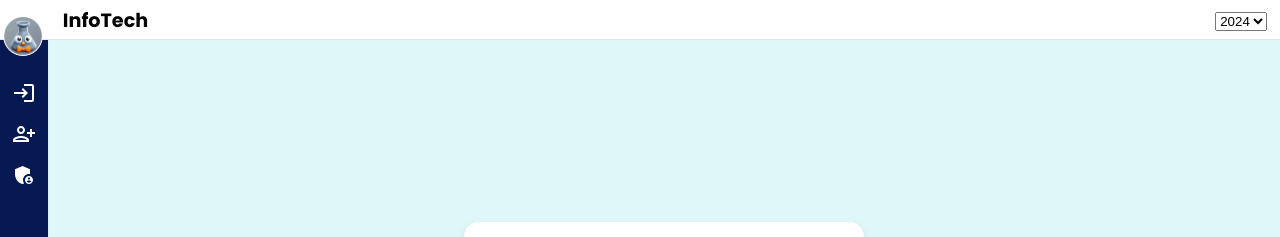
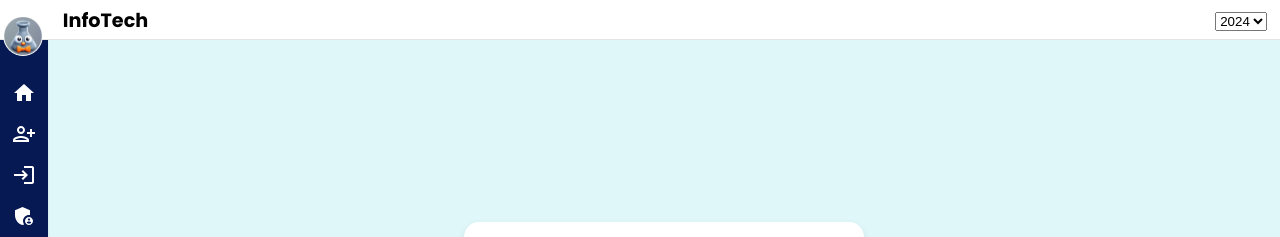
Before and after one commit to MERN-EZ/MERN-project, a React (Create React App) app: page /login in a window 1280 px wide. Shown: the top 237 px of the page. Built offline with nearby package versions, Linux system fonts and the light colour scheme.

Commit message:
chore: Update navigation links and add logout functionality

```diff
--- a/src/pages/Student/Logout/logout.js
+++ b/src/components/common/Logout/logout.js
@@ -1,6 +1,6 @@
-import React, { useEffect } from 'react';
+import React from 'react';
 import { useNavigate } from 'react-router-dom';
-import Alert from '../../../components/common/Alert/Alert';
+import Alert from '../Alert/Alert';
 import { useAuth } from '../../../context/AuthContext';
 import { useDB } from '../../../context/DatabaseContext';
 import { useUser } from '../../../context/UserContext';
--- a/src/components/common/NavBar/navData.js
+++ b/src/components/common/NavBar/navData.js
@@ -32,16 +32,19 @@ const navLinks_student = [
 const navLinks_admin = [
   { path: '/', name: 'Home', exact: true, icon: <HomeIcon /> },
   { path: '/admin', name: 'Admin Panel', icon: <AdminPanelSettingsIcon /> },
+  { path: '/logout', name: 'Logout', icon: <LogoutIcon /> },
 ];
 
 const navLinks_assistant = [
   { path: '/', name: 'Home', exact: true, icon: <HomeIcon /> },
   { path: '/assistant', name: 'Assistant', icon: <AssistantIcon /> },
+  { path: '/logout', name: 'Logout', icon: <LogoutIcon /> },
 ];
 
 const navLinks_guest = [
+  { path: '/', name: 'Home', exact: true, icon: <HomeIcon /> },
+  { path: '/register', name: 'Register', icon: <PersonAddAlt /> },
   { path: '/login', name: 'Login', exact: true, icon: <LoginIcon /> },
-  { path: '/register', name: 'Register', icon: <PersonAddAlt /> },
   { path: '/staffLogin', name: 'staffLogin', icon: <AdminPanelSettingsIcon /> },
 ];
 
--- a/src/hooks/useStaffLogin.js
+++ b/src/hooks/useStaffLogin.js
@@ -6,7 +6,7 @@ import axios from 'axios';
 import { useUserRole } from '../context/UserRoleContext';
 
 const useStaffLogin = () => {
-  const { DB, setDB } = useDB();
+  const { setDB } = useDB();
   const { setAuth } = useAuth();
   const { setUserDetails } = useUser();
   const { setUserRole } = useUserRole();
@@ -22,7 +22,7 @@ const useStaffLogin = () => {
       const response = await axios.post(
         `http://localhost:5000/guest/auth/login/staff`,
         { username, password, role: userRole },
-        { headers: { 'db-name': DB } }
+        { headers: { 'db-name': '2024' } }
       );
       const { token, role } = response.data;
 
--- a/src/pages/Teacher/Home/Home.js
+++ b/src/pages/Teacher/Home/Home.js
@@ -12,7 +12,7 @@ const GuestHomePage = () => {
   }, [data]);
 
   const [homework, setHomework] = useState([]);
-  const { data: homeworkData } = useGetRequest('student/homeworks');
+  const { data: homeworkData } = useGetRequest('teacher/homework');
 
   useEffect(() => {
     if (homeworkData) {
--- a/src/routes/AdminRoutes.js
+++ b/src/routes/AdminRoutes.js
@@ -3,7 +3,8 @@ import { Route, Routes } from 'react-router-dom';
 import AdminHomePage from '../pages/Admin/Home/AdminMain';
 import StudentRequests from '../pages/Admin/StudentRequests';
 import CreateAssistant from '../pages/Admin/CreateAssistant';
-import NotFound from '../pages/NotFound/NotFound';
+import Logout from '../components/common/Logout/logout';
+import NotFound from '../components/common/NotFound/NotFound';
 // import StudentManagement from "../pages/Admin/StudentManagement";
 
 const AdminRoutes = () => (
@@ -12,7 +13,7 @@ const AdminRoutes = () => (
     <Route path="/student-requests" element={<StudentRequests />} />
     <Route path="/create-assistant" element={<CreateAssistant />} />
     {/*<Route path="/manage-student" element={<StudentManagement />} /> */}
-    {/* Add more guest-specific routes here */}
+    <Route path="/logout" element={<Logout />} />
     <Route path="*" element={<NotFound />} />
   </Routes>
 );
--- a/src/routes/AssistantRoutes.js
+++ b/src/routes/AssistantRoutes.js
@@ -1,7 +1,7 @@
 import React from 'react';
 import { Route, Routes } from 'react-router-dom';
 import Dashboard from '../pages/Assistant/Dashboard/Dashboard';
-import NotFound from '../pages/NotFound/NotFound';
+import NotFound from '../components/common/NotFound/NotFound';
 import Payment from '../pages/Assistant/Payment/Payment';
 
 const AssistantRoutes = () => (
--- a/src/routes/GuestRoutes.js
+++ b/src/routes/GuestRoutes.js
@@ -3,7 +3,7 @@ import { Route, Routes } from 'react-router-dom';
 import GuestHomePage from '../pages/Guest/Home/Home';
 import RegistrationPage from '../pages/Guest/RegistrationPage/RegistrationPage';
 import LoginPage from '../pages/Guest/Login/LoginPage';
-import NotFound from '../pages/NotFound/NotFound';
+import NotFound from '../components/common/NotFound/NotFound';
 import StaffLoginPage from '../pages/Guest/staffLogin/StaffLoginPage.js';
 
 const GuestRoutes = () => (
--- a/src/routes/StudentRoutes.js
+++ b/src/routes/StudentRoutes.js
@@ -7,9 +7,9 @@ import Profile from '../pages/Student/Profile/Profile';
 import EditProfile from '../pages/Student/EditProfile/EditProfile';
 import Payments from '../pages/Student/Components/Payments';
 import HomeworkSubmission from '../pages/Student/Components/HomeWorkSubmission';
-import NotFound from '../pages/NotFound/NotFound';
+import NotFound from '../components/common/NotFound/NotFound';
 import StudentSupportPage from '../pages/Student/StudentSupportPage/StudentSupportPage';
-import Logout from '../pages/Student/Logout/logout';
+import Logout from '../components/common/Logout/logout';
 
 const StudentRoutes = () => (
   <Routes>
--- a/src/routes/TeacherRoutes.js
+++ b/src/routes/TeacherRoutes.js
@@ -7,7 +7,9 @@ import EditLesson from '../pages/Teacher/EditLesson/EditLesson';
 import CreateHomework from '../pages/Teacher/CreateHomework/CreateHomework';
 import EditHomework from '../pages/Teacher/EditHomework/EditHomework';
 import ViewSubmission from '../pages/Teacher/ViewSubmission/ViewSubmission';
-import NotFound from '../pages/NotFound/NotFound';
+import NotFound from '../components/common/NotFound/NotFound';
+import Logout from '../components/common/Logout/logout';
+
 import './../pages/Teacher/Teacher.css';
 
 const TeacherRoutes = () => (
@@ -19,6 +21,7 @@ const TeacherRoutes = () => (
     <Route path="/homework/create" element={<CreateHomework />} />
     <Route path="/homework/edit" element={<EditHomework />} />
     <Route path="/homework/view" element={<ViewSubmission />} />
+    <Route path="/logout" element={<Logout />} />
     <Route path="*" element={<NotFound />} />
   </Routes>
 );
```
Also changed, not shown: src/components/common/NotFound/NotFound.js (renamed from src/pages/NotFound/NotFound.js), src/components/common/NotFound/NotFound.scss (renamed from src/pages/NotFound/NotFound.scss).
